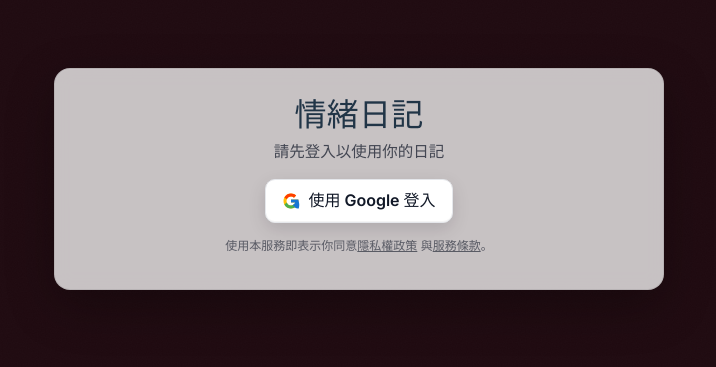
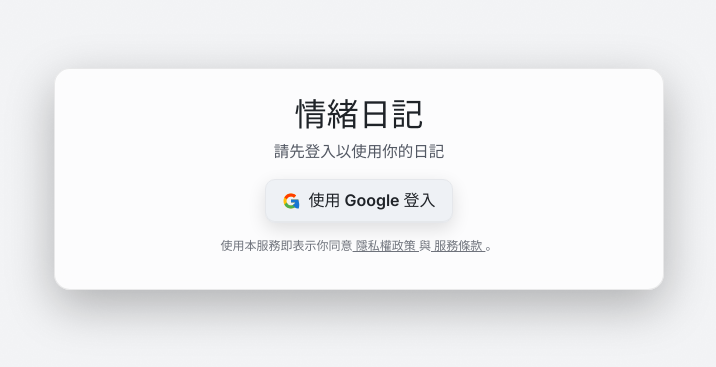
Before and after one commit to ninni13/MoodJournal, a React (Vite) app: page /login in a window 1280 px wide. Shown: the part 245-612 px from the top of the page, without its empty margins (281-997 px from the left). Built offline with nearby package versions, Linux system fonts and the light colour scheme; no server answers.

Commit message:
style(btn): dark mode and light mode

```diff
--- a/index.html
+++ b/index.html
@@ -4,11 +4,20 @@
     <meta charset="UTF-8" />
     <link rel="icon" type="image/png" sizes="32x32" href="/favicon-32.png?v=3" />
     <link rel="manifest" href="/manifest.webmanifest" />
-    <meta name="theme-color" content="#d36f72" />
+    <meta name="theme-color" content="#111315" />
     <meta name="viewport" content="width=device-width, initial-scale=1.0" />
     <link rel="preconnect" href="https://fonts.googleapis.com" />
     <link rel="preconnect" href="https://fonts.gstatic.com" crossorigin />
     <link href="https://fonts.googleapis.com/css2?family=Inter:wght@400;500;600;700&family=Noto+Sans+TC:wght@400;500;600;700&display=swap" rel="stylesheet" />
+    <script>
+      (function(){
+        try {
+          var saved = localStorage.getItem('mood.theme') || 'system';
+          var actual = saved === 'system' ? (window.matchMedia && window.matchMedia('(prefers-color-scheme: dark)').matches ? 'dark' : 'light') : saved;
+          document.documentElement.setAttribute('data-theme', actual);
+        } catch(e) {}
+      })();
+    </script>
     <title>霓的情緒日記</title>
   </head>
   <body>
--- a/src/index.css
+++ b/src/index.css
@@ -3,14 +3,46 @@
   line-height: 1.5;
   font-weight: 400;
 
-  color-scheme: light dark;
-  color: rgba(255, 255, 255, 0.87);
-  background-color: #242424;
+  /* Theme variables */
+  --app-bg: #111315;
+  --fg: rgba(255, 255, 255, 0.87);
+  --muted-fg: rgba(255, 255, 255, 0.75);
+  --surface: #1a1a1a;
+  /* Charts */
+  --chart-grid: #2f3338;
+  --chart-axis: #6b7280;
+  --chart-tick: #9ca3af;
+
+  color-scheme: dark;
+  color: var(--fg);
+  background-color: var(--app-bg);
 
   font-synthesis: none;
   text-rendering: optimizeLegibility;
   -webkit-font-smoothing: antialiased;
   -moz-osx-font-smoothing: grayscale;
+}
+
+/* Light/Dark forcing via data-theme attribute */
+:root[data-theme="light"] {
+  --app-bg: #f3f4f6;  /* light gray background */
+  --fg: #1f2328;
+  --muted-fg: rgba(17, 24, 39, 0.72);
+  --surface: #eef1f5; /* controls surface light gray */
+  --chart-grid: #9ca3af; /* darker grid for better contrast */
+  --chart-axis: #9ca3af;
+  --chart-tick: #6b7280;
+  color-scheme: light;
+}
+:root[data-theme="dark"] {
+  --app-bg: #111315;
+  --fg: rgba(255, 255, 255, 0.87);
+  --muted-fg: rgba(255, 255, 255, 0.75);
+  --surface: #1a1a1a;
+  --chart-grid: #2f3338;
+  --chart-axis: #9ca3af;
+  --chart-tick: #e5e7eb;
+  color-scheme: dark;
 }
 
 a {
@@ -52,15 +84,30 @@
   outline: none; /* 移除預設藍色聚焦外框 */
 }
 
+/* Keep hover styles */
 @media (prefers-color-scheme: light) {
-  :root {
-    color: #213547;
-    background-color: #ffffff;
-  }
-  a:hover {
-    color: #e08486;
-  }
-  button {
-    background-color: #f9f9f9;
-  }
+  a:hover { color: #e08486; }
+  button { background-color: inherit; }
 }
+
+/* Light theme: make inputs and non-primary buttons light gray */
+:root[data-theme="light"] .input,
+:root[data-theme="light"] select.input,
+:root[data-theme="light"] .textarea { background: var(--surface); color: #1f2328; border-color: #d0d7de; }
+
+:root[data-theme="light"] .btn-secondary,
+:root[data-theme="light"] .btn-outline { background: var(--surface); border-color: #d0d7de; color: #1f2328; }
+
+/* Keep hover light or unchanged for filter buttons in light theme */
+:root[data-theme="light"] .btn-secondary:hover:not(:disabled) { background: var(--surface); border-color: #d36f72; color: #d36f72; }
+:root[data-theme="light"] .btn-outline:hover:not(:disabled) { background: var(--surface); border-color: #d36f72; color: #d36f72; }
+
+/* Login Google button also light gray in light theme */
+:root[data-theme="light"] .btn-google { background: var(--surface); border-color: #e5e7eb; color: #1f2328; }
+
+/* Generic buttons (without .btn) should be light in light theme */
+:root[data-theme="light"] button:not(.btn) { background-color: var(--surface); color: #1f2328; border-color: #d0d7de; }
+:root[data-theme="light"] button:not(.btn):hover { background-color: #f6f8fa; border-color: #d36f72; color: #d36f72; }
+
+/* Google button hover lightening */
+:root[data-theme="light"] .btn-google:hover { background-color: #f6f8fa; border-color: #d36f72; color: #d36f72; }
--- a/src/main.jsx
+++ b/src/main.jsx
@@ -4,13 +4,16 @@
 import './index.css'
 import App from './App.jsx'
 import { AuthProvider } from './state/AuthContext.jsx'
+import { ThemeProvider } from './state/ThemeContext.jsx'
 
 createRoot(document.getElementById('root')).render(
   <StrictMode>
     <BrowserRouter>
-      <AuthProvider>
-        <App />
-      </AuthProvider>
+      <ThemeProvider>
+        <AuthProvider>
+          <App />
+        </AuthProvider>
+      </ThemeProvider>
     </BrowserRouter>
   </StrictMode>,
 )
--- a/src/pages/LoginPage.jsx
+++ b/src/pages/LoginPage.jsx
@@ -80,8 +80,8 @@
 
           <p className="login-legal">
             使用本服務即表示你同意
-            <Link to="/privacy">隱私權政策</Link> 與
-            <Link to="/terms">服務條款</Link>。
+            <Link to="/privacy"> 隱私權政策 </Link>與
+            <Link to="/terms"> 服務條款 </Link>。
           </p>
         </section>
       </main>
--- a/src/pages/PrivacyPage.jsx
+++ b/src/pages/PrivacyPage.jsx
@@ -33,7 +33,7 @@
       <ul style={{ lineHeight: 1.8 }}>
         <li>您可以隨時要求刪除帳號與所有日記紀錄。</li>
         <li>
-          若有相關需求，請聯絡我們（Email: <a href="mailto:your-email@example.com">your-email@example.com</a>）。
+          若有相關需求，請聯絡我們（Email: <a href="mailto:zoe.yang.tw@gmail.com">zoe.yang.tw@gmail.com</a>）。
         </li>
       </ul>
 
--- a/src/pages/login.css
+++ b/src/pages/login.css
@@ -1,6 +1,6 @@
 /* Login Page Styles */
 .login-screen { position: fixed; inset: 0; display: grid; place-items: center; z-index: 0; }
-.login-bg { position: absolute; inset: 0; background: #1f0a10; }
+.login-bg { position: absolute; inset: 0; background: var(--app-bg); }
 .login-bg::after { content: ""; position: absolute; inset: 0; background-image: url('/noise.svg'); opacity: .03; pointer-events: none; }
 .login-main { position: relative; z-index: 1; width: 100%; min-height: 100vh; display: flex; align-items: center; justify-content: center; padding: 24px; }
 .login-card {
@@ -16,7 +16,7 @@
 }
 .login-header { margin-bottom: 14px; text-align: center; }
 .login-title { font-size: 32px; font-weight: 600; letter-spacing: 0.2px; margin: 0 0 6px; }
-.login-desc { font-size: 15.5px; line-height: 1.7; color: rgba(255,255,255,0.8); margin: 0; }
+.login-desc { font-size: 15.5px; line-height: 1.7; color: var(--muted-fg); margin: 0; }
 
 .login-actions { margin-top: 14px; display: flex; align-items: center; justify-content: center; }
 .btn-google {
@@ -34,14 +34,14 @@
 .icon { display: inline-block; vertical-align: middle; }
 .icon-muted { color: rgba(255,255,255,0.7); margin-right: 6px; }
 
-.login-privacy { margin-top: 16px; font-size: 12.5px; color: rgba(255,255,255,0.6); display: grid; gap: 8px; }
+.login-privacy { margin-top: 16px; font-size: 12.5px; color: var(--muted-fg); display: grid; gap: 8px; }
 .privacy-item { display: inline-flex; align-items: center; gap: 6px; }
 
-.login-hint { margin-top: 12px; color: rgba(255,255,255,0.75); font-size: 13px; text-align: center; }
+.login-hint { margin-top: 12px; color: var(--muted-fg); font-size: 13px; text-align: center; }
 .login-error { margin-top: 10px; color: #fecaca; font-size: 14px; text-align: center; }
 
 /* Legal links inside card bottom */
-.login-legal { margin-top: 14px; text-align: center; font-size: 12px; color: rgba(255,255,255,0.6); }
+.login-legal { margin-top: 14px; text-align: center; font-size: 12px; color: var(--muted-fg); }
 .login-legal a { color: inherit; text-decoration: underline; transition: color .12s ease; }
 .login-legal a:hover { color: #ffffff; }
 
--- /dev/null
+++ b/src/state/ThemeContext.jsx
@@ -0,0 +1,49 @@
+import { createContext, useContext, useEffect, useMemo, useState } from 'react'
+
+const ThemeCtx = createContext({ mode: 'system', setMode: () => {} })
+
+const THEME_KEY = 'mood.theme'
+const DARK_BG = '#111315'
+const LIGHT_BG = '#f3f4f6' // light gray for light mode
+
+function getSystemTheme() {
+  if (typeof window === 'undefined' || !window.matchMedia) return 'light'
+  return window.matchMedia('(prefers-color-scheme: dark)').matches ? 'dark' : 'light'
+}
+
+export function ThemeProvider({ children }) {
+  const [mode, setMode] = useState(() => {
+    try { return localStorage.getItem(THEME_KEY) || 'system' } catch { return 'system' }
+  })
+
+  // Apply data-theme attribute and meta theme-color
+  useEffect(() => {
+    const actual = mode === 'system' ? getSystemTheme() : mode
+    const root = document.documentElement
+    root.setAttribute('data-theme', actual)
+    try { localStorage.setItem(THEME_KEY, mode) } catch {}
+
+    // Update theme-color meta for mobile UI bars
+    const meta = document.querySelector('meta[name="theme-color"]')
+    if (meta) meta.setAttribute('content', actual === 'dark' ? DARK_BG : LIGHT_BG)
+
+    // Listen to system changes when in system mode
+    if (mode === 'system' && window.matchMedia) {
+      const mq = window.matchMedia('(prefers-color-scheme: dark)')
+      const onChange = () => {
+        const cur = mq.matches ? 'dark' : 'light'
+        root.setAttribute('data-theme', cur)
+        if (meta) meta.setAttribute('content', cur === 'dark' ? DARK_BG : LIGHT_BG)
+      }
+      mq.addEventListener?.('change', onChange)
+      return () => mq.removeEventListener?.('change', onChange)
+    }
+  }, [mode])
+
+  const value = useMemo(() => ({ mode, setMode }), [mode])
+  return <ThemeCtx.Provider value={value}>{children}</ThemeCtx.Provider>
+}
+
+export function useTheme() {
+  return useContext(ThemeCtx)
+}
```
Also changed, not shown: src/pages/InsightsPage.jsx (+20 -3 lines), src/pages/SettingsPage.jsx (+25 -0 lines), public/manifest.webmanifest.
